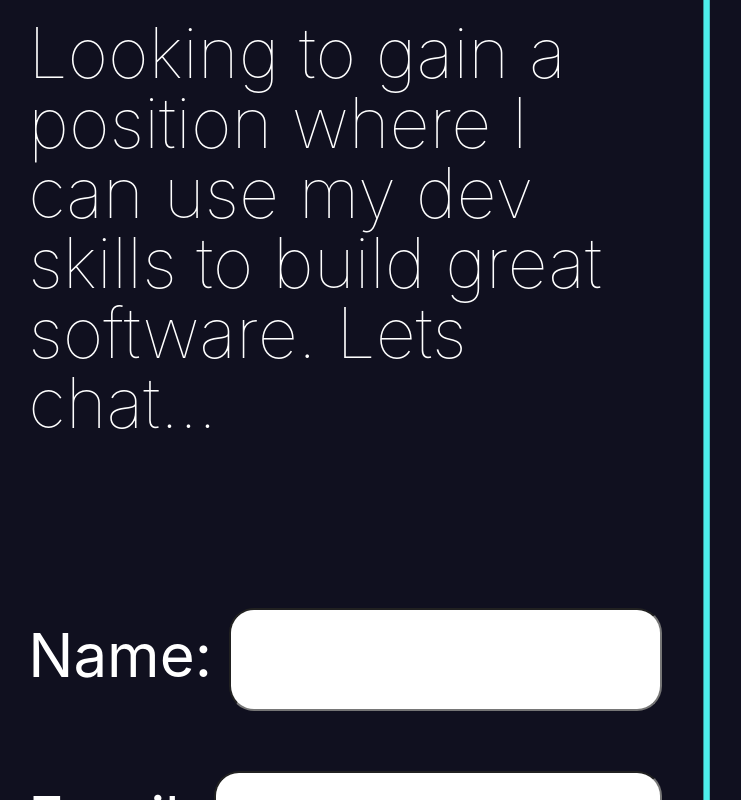
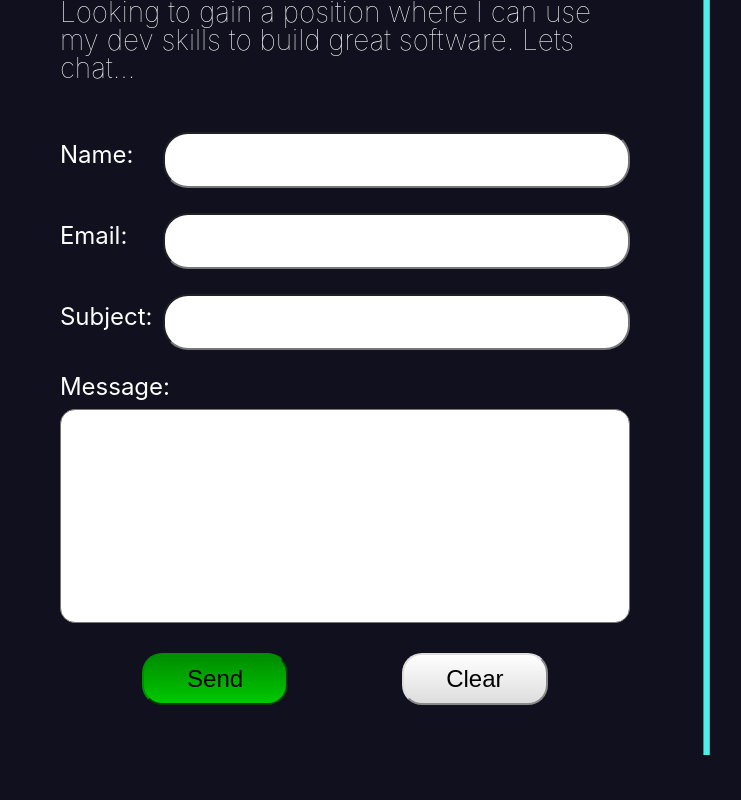
Before and after one commit to jamespagedev/james-page-portfolio-website, a React (Create React App) app: page / in a window 1280 px wide. Shown: the part 4500-5300 px from the top of the page, without its empty margins (7-748 px from the left). After the commit the page ends 5257 px from the top, so only its background shows below. Built offline with nearby package versions, Linux system fonts and the light colour scheme; a web font is replaced by a local one.

Commit message:
contact section styling complete

```diff
--- a/src/components/ContactForm.js
+++ b/src/components/ContactForm.js
@@ -6,6 +6,18 @@ const DivContactContainer = styled.div`
   display: flex;
   flex-direction: column;
   width: 100%;
+
+  @media (max-width: 2700px) {
+    width: 90%;
+  }
+
+  @media (max-width: 900px) {
+    width: 93%;
+  }
+
+  @media (max-width: 400px) {
+    width: 90%;
+  }
 `;
 
 const FormContact = styled.form`
@@ -21,19 +33,217 @@ const DivInput = styled.div`
   align-items: center;
   width: 90%;
   margin-bottom: 6rem;
+
+  @media (max-width: 3400px) {
+    margin-bottom: 5rem;
+  }
+
+  @media (max-width: 3000px) {
+    margin-bottom: 4rem;
+  }
+
+  @media (max-width: 2400px) {
+    margin-bottom: 3rem;
+  }
+
+  @media (max-width: 1900px) {
+    margin-bottom: 2.5rem;
+  }
+
+  @media (max-width: 900px) {
+    flex-direction: column;
+    align-items: flex-start;
+    margin-bottom: 2rem;
+  }
 `;
 
-const H2Contact = styled.h2`
+const LabelContact = styled.label`
   font-size: 6rem;
   margin-bottom: 1rem;
+
+  @media (max-width: 3600px) {
+    font-size: 5.6rem;
+  }
+
+  @media (max-width: 3400px) {
+    font-size: 5.4rem;
+  }
+
+  @media (max-width: 3300px) {
+    font-size: 5.2rem;
+  }
+
+  @media (max-width: 3200px) {
+    font-size: 5rem;
+  }
+
+  @media (max-width: 3100px) {
+    font-size: 4.5rem;
+  }
+
+  @media (max-width: 3000px) {
+    font-size: 4.5rem;
+  }
+
+  @media (max-width: 2900px) {
+    font-size: 4rem;
+  }
+
+  @media (max-width: 2800px) {
+    font-size: 3.7rem;
+  }
+
+  @media (max-width: 2500px) {
+    font-size: 3.4rem;
+  }
+
+  @media (max-width: 2400px) {
+    font-size: 3.2rem;
+  }
+
+  @media (max-width: 2200px) {
+    font-size: 2.8rem;
+  }
+
+  @media (max-width: 2000px) {
+    font-size: 2.6rem;
+  }
+
+  @media (max-width: 1600px) {
+    font-size: 2.4rem;
+  }
+
+  @media (max-width: 900px) {
+    font-size: 3.2rem;
+    margin-bottom: 0.5rem;
+  }
+
+  @media (max-width: 800px) {
+    font-size: 2.8rem;
+  }
+
+  @media (max-width: 700px) {
+    font-size: 2.4rem;
+  }
+
+  @media (max-width: 600px) {
+    font-size: 1.8rem;
+  }
 `;
 
 const InputContact = styled.input`
   width: 87%;
   outline: none;
   font-size: 6rem;
-  padding: 15px;
+  padding: 1.5rem;
   border-radius: 25px;
+
+  @media (max-width: 3600px) {
+    font-size: 5.6rem;
+    width: 86%;
+  }
+
+  @media (max-width: 3400px) {
+    font-size: 5.4rem;
+  }
+
+  @media (max-width: 3300px) {
+    font-size: 5.2rem;
+  }
+
+  @media (max-width: 3200px) {
+    font-size: 5rem;
+    padding: 1.3rem;
+  }
+
+  @media (max-width: 3100px) {
+    font-size: 4.5rem;
+    padding: 1.2rem;
+    width: 87%;
+  }
+
+  @media (max-width: 3000px) {
+    font-size: 4.5rem;
+  }
+
+  @media (max-width: 2900px) {
+    font-size: 4rem;
+    width: 88%;
+  }
+
+  @media (max-width: 2800px) {
+    font-size: 3.7rem;
+  }
+
+  @media (max-width: 2500px) {
+    font-size: 3.4rem;
+  }
+
+  @media (max-width: 2400px) {
+    font-size: 3.2rem;
+  }
+
+  @media (max-width: 2200px) {
+    font-size: 2.8rem;
+  }
+
+  @media (max-width: 2000px) {
+    font-size: 2.6rem;
+  }
+
+  @media (max-width: 1800px) {
+    width: 87%
+  }
+
+  @media (max-width: 1700px) {
+    width: 86%
+  }
+
+  @media (max-width: 1700px) {
+    width: 85%
+  }
+
+  @media (max-width: 1600px) {
+    font-size: 2.4rem;
+  }
+
+  @media (max-width: 1400px) {
+    width: 83%;
+  }
+
+  @media (max-width: 1300px) {
+    width: 82%;
+  }
+
+  @media (max-width: 1200px) {
+    width: 81%;
+  }
+
+  @media (max-width: 1100px) {
+    width: 80%;
+  }
+
+  @media (max-width: 1000px) {
+    width: 79%;
+  }
+
+  @media (max-width: 900px) {
+    font-size: 3.2rem;
+    width: 100%;
+  }
+
+  @media (max-width: 800px) {
+    font-size: 2.8rem;
+  }
+
+  @media (max-width: 700px) {
+    font-size: 2.4rem;
+  }
+
+  @media (max-width: 600px) {
+    font-size: 1.8rem;
+    padding: 0.8rem;
+  }
 `;
 
 const DivTextArea = styled.div`
@@ -43,13 +253,99 @@ const DivTextArea = styled.div`
   flex-direction: column;
 
   textarea {
-    height: 300px;
-    border-radius: 15px;
+    border-radius: 1.5rem;
     outline: none;
-    padding: 25px;
+    padding: 2.5rem;
     resize: none;
-    font-size: 9em;
+    font-size: 6rem;
     margin-top: 3rem;
+
+    @media (max-width: 3600px) {
+      font-size: 5.6rem;
+    }
+
+    @media (max-width: 3400px) {
+      font-size: 5.4rem;
+    }
+
+    @media (max-width: 3300px) {
+      font-size: 5.2rem;
+    }
+
+    @media (max-width: 3200px) {
+      font-size: 5rem;
+    }
+
+    @media (max-width: 3100px) {
+      font-size: 4.5rem;
+    }
+
+    @media (max-width: 3000px) {
+      font-size: 4.5rem;
+    }
+
+    @media (max-width: 2900px) {
+      font-size: 4rem;
+    }
+
+    @media (max-width: 2800px) {
+      font-size: 3.7rem;
+    }
+
+    @media (max-width: 2600px) {
+      margin-top: 1rem;
+    }
+
+    @media (max-width: 2500px) {
+      font-size: 3.4rem;
+    }
+
+    @media (max-width: 2400px) {
+      font-size: 3.2rem;
+    }
+
+    @media (max-width: 2200px) {
+      font-size: 2.8rem;
+    }
+
+    @media (max-width: 2000px) {
+      margin-top: 0;
+      font-size: 2.6rem;
+    }
+
+    @media (max-width: 1600px) {
+      font-size: 2.4rem;
+    }
+
+    @media (max-width: 900px) {
+      font-size: 3.2rem;
+      padding: 1.5rem;
+    }
+
+    @media (max-width: 800px) {
+      font-size: 2.8rem;
+    }
+
+    @media (max-width: 700px) {
+      font-size: 2.4rem;
+    }
+
+    @media (max-width: 600px) {
+      font-size: 1.8rem;
+      padding: 1rem;
+    }
+  }
+
+  @media (max-width: 2600px) {
+    margin-bottom: 5rem;
+  }
+
+  @media (max-width: 2300px) {
+    margin-bottom: 4rem;
+  }
+
+  @media (max-width: 1800px) {
+    margin-bottom: 3rem;
   }
 `;
 
@@ -58,6 +354,26 @@ const DivButtons = styled.div`
   justify-content: space-evenly;
   width: 100%;
   margin-bottom: 10rem;
+
+  @media (max-width: 3500px) {
+    margin-bottom: 7.5rem;
+  }
+
+  @media (max-width: 2700px) {
+    margin-bottom: 6rem;
+  }
+
+  @media (max-width: 2600px) {
+    margin-bottom: 5rem;
+  }
+
+  @media (max-width: 2300px) {
+    margin-bottom: 4rem;
+  }
+
+  @media (max-width: 1800px) {
+    margin-bottom: 3rem;
+  }
 `;
 
 const ButtonContact = styled.button`
@@ -74,6 +390,128 @@ const ButtonContact = styled.button`
   &:active {
     background: ${props => props.submit ? 'linear-gradient(to top, #008c00, #00c800)' : 'linear-gradient(to top, #ffffff, #dddddd)'};
   }
+
+  &:hover {
+    font-weight: bold;
+  }
+
+  @media (max-width: 3600px) {
+    font-size: 5.6rem;
+  }
+
+  @media (max-width: 3400px) {
+    font-size: 5.4rem;
+  }
+
+  @media (max-width: 3300px) {
+    font-size: 5.2rem;
+  }
+
+  @media (max-width: 3200px) {
+    font-size: 5rem;
+  }
+
+  @media (max-width: 3100px) {
+    font-size: 4.5rem;
+  }
+
+  @media (max-width: 3000px) {
+    font-size: 4.5rem;
+  }
+
+  @media (max-width: 2900px) {
+    font-size: 4rem;
+  }
+
+  @media (max-width: 2800px) {
+    font-size: 3.7rem;
+  }
+
+  @media (max-width: 2500px) {
+    font-size: 3.4rem;
+  }
+
+  @media (max-width: 2400px) {
+    font-size: 3.2rem;
+  }
+
+  @media (max-width: 2200px) {
+    font-size: 2.8rem;
+  }
+
+  @media (max-width: 2000px) {
+    font-size: 2.6rem;
+  }
+
+  @media (max-width: 1900px) {
+    padding: 1rem 0;
+    width: 18%;
+  }
+
+  @media (max-width: 1600px) {
+    font-size: 2.4rem;
+    width: 19%;
+  }
+
+  @media (max-width: 1500px) {
+    width: 20%;
+  }
+
+  @media (max-width: 1400px) {
+    width: 21%;
+  }
+
+  @media (max-width: 1300px) {
+    width: 23%;
+  }
+
+  @media (max-width: 1200px) {
+    width: 24%;
+  }
+
+  @media (max-width: 1100px) {
+    width: 25%;
+  }
+
+  @media (max-width: 1000px) {
+    width: 27%;
+  }
+
+  @media (max-width: 900px) {
+    font-size: 3.2rem;
+    padding: 1.5rem 0;
+    width: 26%;
+  }
+
+  @media (max-width: 800px) {
+    font-size: 2.8rem;
+  }
+
+  @media (max-width: 700px) {
+    font-size: 2.4rem;
+  }
+
+  @media (max-width: 600px) {
+    font-size: 1.8rem;
+    width: 28%;
+  }
+
+  @media (max-width: 500px) {
+    width: 32%;
+  }
+
+  @media (max-width: 450px) {
+    width: 33.5%;
+  }
+
+  @media (max-width: 400px) {
+    width: 35%;
+  }
+
+  @media (max-width: 350px) {
+    padding: 1.2rem 0;
+    width: 34%;
+  }
 `;
 
 /********************************************* Component ******************************************/
@@ -82,23 +520,23 @@ const ContactForm = props => {
     <DivContactContainer>
       <FormContact>
         <DivInput>
-          <H2Contact name="true">Name:&nbsp;</H2Contact>
-          <InputContact type="text" name="name" />
+          <LabelContact for="name" name="true">Name:&nbsp;</LabelContact>
+          <InputContact type="text" name="name" id="name" required />
         </DivInput>
         <DivInput>
-          <H2Contact email="true">Email:&nbsp;</H2Contact>
-          <InputContact type="email" name="email" />
+          <LabelContact for="email" email="true">Email:&nbsp;</LabelContact>
+          <InputContact type="email" name="email" id="email" required />
         </DivInput>
         <DivInput>
-          <H2Contact subject="true">Subject:&nbsp;</H2Contact>
-          <InputContact type="text" name="subject" autoComplete="off" />
+          <LabelContact for="subject" subject="true">Subject:&nbsp;</LabelContact>
+          <InputContact type="text" name="subject" id="subject" autoComplete="off" required />
         </DivInput>
         <DivTextArea>
-          <H2Contact>Message:</H2Contact>
-          <textarea type="text" name="message" />
+          <LabelContact for="message">Message:</LabelContact>
+          <textarea name="message" id="message" rows="6" required />
         </DivTextArea>
         <DivButtons>
-          <ButtonContact submit type="button">Submit</ButtonContact>
+          <ButtonContact submit type="button">Send</ButtonContact>
           <ButtonContact type="button">Clear</ButtonContact>
         </DivButtons>
       </FormContact>
--- a/src/components/Portfolio/BotSection.js
+++ b/src/components/Portfolio/BotSection.js
@@ -58,6 +58,15 @@ const DivContactSection = styled.div`
   width: 55%;
   z-index: 3;
   padding: 4rem 0;
+
+  @media (max-width: 2100px) {
+    padding: 2rem 0;
+  }
+
+  @media (max-width: 900px) {
+    width: 100%;
+    border-bottom: 4px solid #4deeea;
+  }
 `;
 
 const H2ContactTitle = styled.div`
@@ -65,6 +74,95 @@ const H2ContactTitle = styled.div`
   width: 90%;
   margin-bottom: 17rem;
   font-weight: lighter;
+
+  @media (max-width: 3600px) {
+    font-size: 6.5rem;
+    margin-bottom: 14rem;
+  }
+
+  @media (max-width: 3400px) {
+    font-size: 6rem;
+  }
+
+  @media (max-width: 3300px) {
+    font-size: 5.5rem;
+    margin-bottom: 12rem;
+  }
+
+  @media (max-width: 3200px) {
+    font-size: 5rem;
+    margin-bottom: 11rem;
+  }
+
+  @media (max-width: 3100px) {
+    font-size: 4.5rem;
+    margin-bottom: 10rem;
+  }
+
+  @media (max-width: 3000px) {
+    font-size: 4.5rem;
+    margin-bottom: 10rem;
+  }
+
+  @media (max-width: 2800px) {
+    font-size: 4.2rem;
+    margin-bottom: 9rem;
+  }
+
+  @media (max-width: 2700px) {
+    width: 81%;
+    margin-bottom: 8rem;
+  }
+
+  @media (max-width: 2500px) {
+    font-size: 3.9rem;
+    margin-bottom: 7rem;
+  }
+
+  @media (max-width: 2400px) {
+    font-size: 3.7rem;
+  }
+
+  @media (max-width: 2300px) {
+    margin-bottom: 6rem;
+  }
+
+  @media (max-width: 2200px) {
+    font-size: 3.3rem;
+  }
+
+  @media (max-width: 2000px) {
+    font-size: 3.1rem;
+    margin-bottom: 5rem;
+  }
+
+  @media (max-width: 1600px) {
+    font-size: 2.8rem;
+  }
+
+  @media (max-width: 900px) {
+    width: 83%;
+    font-size: 3.2rem;
+    margin-bottom: 6rem;
+  }
+
+  @media (max-width: 800px) {
+    font-size: 2.8rem;
+    margin-bottom: 6rem;
+  }
+
+  @media (max-width: 700px) {
+    font-size: 2.6rem;
+  }
+
+  @media (max-width: 600px) {
+    font-size: 2rem;
+    margin-bottom: 5rem;
+  }
+
+  @media (max-width: 400px) {
+    width: 81%;
+  }
 `;
 
 /*------------------------------------------ social media ----------------------------------------*/
```
